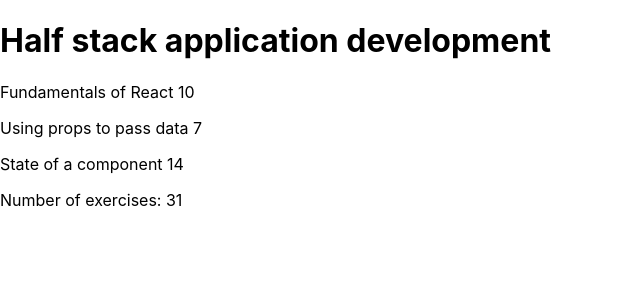
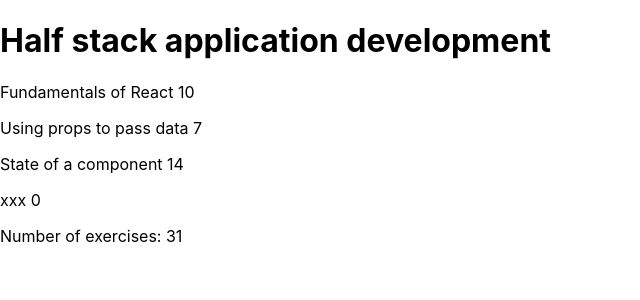
Before and after one commit to Starle21/FullStackOpen-exercises, a React (Create React App) app in the folder part1/course_information/: page / in a window 1280 px wide. Shown: the top 300 px of the page, without its empty margins (0-640 px from the left). Built offline with nearby package versions, Linux system fonts and the light colour scheme; the HTML template or start-up script is replaced by a standard one.

Commit message:
Part 2.1 course info step6

```diff
--- a/part1/course_information/src/App.js
+++ b/part1/course_information/src/App.js
@@ -13,24 +13,36 @@ const Part = ({ part, exercise }) => {
 };
 
 const Content = ({ course }) => {
+  console.log(course);
   return (
     <>
-      <Part part={course.parts[0].name} exercise={course.parts[0].exercises} />
-      <Part part={course.parts[1].name} exercise={course.parts[1].exercises} />
-      <Part part={course.parts[2].name} exercise={course.parts[2].exercises} />
+      {course.parts.map(part => {
+        return (
+          <Part key={part.id} part={part.name} exercise={part.exercises} />
+        );
+      })}
     </>
   );
 };
 
 const Total = ({ course }) => {
-  console.log(course);
   return (
     <p>
       Number of exercises:{' '}
-      {course.parts[0].exercises +
-        course.parts[1].exercises +
-        course.parts[2].exercises}{' '}
+      {course.parts.reduce((sum, part) => {
+        return sum + part.exercises;
+      }, 0)}
     </p>
+  );
+};
+
+const Course = ({ course }) => {
+  return (
+    <div>
+      <Header course={course} />
+      <Content course={course} />
+      <Total course={course} />
+    </div>
   );
 };
 
@@ -41,25 +53,27 @@ const App = () => {
       {
         name: 'Fundamentals of React',
         exercises: 10,
+        id: 1,
       },
       {
         name: 'Using props to pass data',
         exercises: 7,
+        id: 2,
       },
       {
         name: 'State of a component',
         exercises: 14,
+        id: 3,
+      },
+      {
+        name: 'xxx',
+        exercises: 0,
+        id: 4,
       },
     ],
   };
 
-  return (
-    <div>
-      <Header course={course} />
-      <Content course={course} />
-      <Total course={course} />
-    </div>
-  );
+  return <Course course={course} />;
 };
 
 export default App;
```
